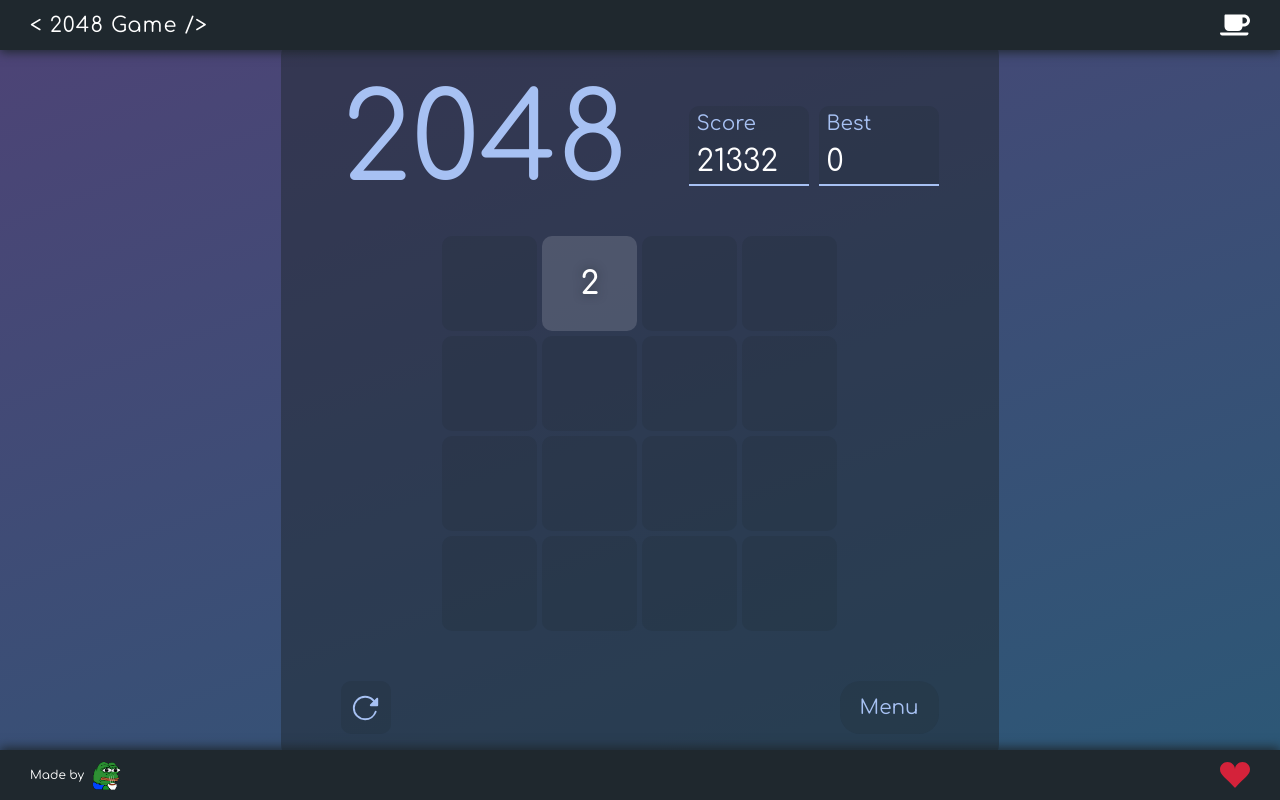
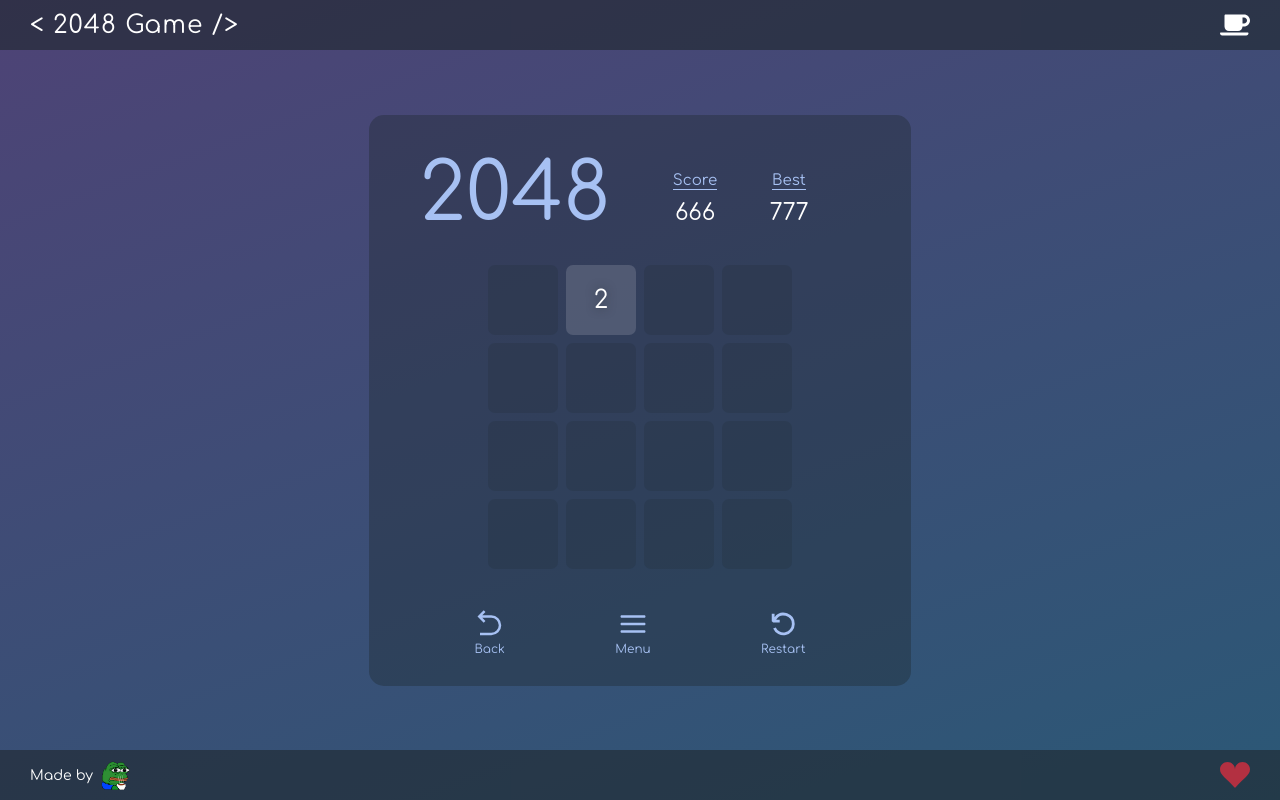
Before and after one commit to Ryabaa/2048-Game, a React (Create React App) app: page / in a window 1280 px wide. Both pictures are taken after a click on the element "Play". Built offline with nearby package versions, Linux system fonts and the light colour scheme.

Commit message:
add redesign

```diff
--- a/package.json
+++ b/package.json
@@ -2,10 +2,12 @@
     "name": "2048-game",
     "version": "0.1.0",
     "private": true,
+    "homepage": "https://ryabaa.github.io/2048-Game",
     "dependencies": {
         "@testing-library/jest-dom": "^5.16.2",
         "@testing-library/react": "^12.1.4",
         "@testing-library/user-event": "^13.5.0",
+        "gh-pages": "^4.0.0",
         "react": "^17.0.2",
         "react-dom": "^17.0.2",
         "react-icons": "^4.3.1",
@@ -15,6 +17,8 @@
     },
     "scripts": {
         "start": "react-scripts start",
+        "predeploy": "npm run build",
+        "deploy": "gh-pages -b gh-pages -d build",
         "build": "react-scripts build",
         "test": "react-scripts test",
         "eject": "react-scripts eject"
--- a/src/components/layout/Game.jsx
+++ b/src/components/layout/Game.jsx
@@ -2,7 +2,9 @@ import { useContext } from "react";
 import { GameContext } from "../game/GameContext.jsx";
 
 import { IconContext } from "react-icons/lib";
-import { IoReload } from "react-icons/io5";
+import { RiArrowGoBackLine } from "react-icons/ri";
+import { CgMenu } from "react-icons/cg";
+import { VscDebugRestart } from "react-icons/vsc";
 
 import Piece from "./Piece.jsx";
 
@@ -16,11 +18,11 @@ function Game() {
                 <div className="score">
                     <div className="score-container">
                         <p className="score__text">Score</p>
-                        <p className="score__number">21332</p>
+                        <p className="score__number">666</p>
                     </div>
                     <div className="score-container">
                         <p className="score__text">Best</p>
-                        <p className="score__number">0</p>
+                        <p className="score__number">777</p>
                     </div>
                 </div>
             </div>
@@ -28,12 +30,24 @@ function Game() {
                 {field.map((row, y) => row.map((number, x) => <Piece key={`${y}-${x}`} number={number} />))}
             </div>
             <div className="nav-container">
-                <button className="nav__res-btn">
-                    <IconContext.Provider value={{ className: "nav__res-btn-icon" }}>
-                        <IoReload />
+                <button className="nav__button">
+                    <IconContext.Provider value={{ className: "nav__button-icon" }}>
+                        <RiArrowGoBackLine />
                     </IconContext.Provider>
+                    <p>Back</p>
                 </button>
-                <button className="nav__menu-btn">Menu</button>
+                <button className="nav__button">
+                    <IconContext.Provider value={{ className: "nav__button-icon" }}>
+                        <CgMenu />
+                    </IconContext.Provider>
+                    <p>Menu</p>
+                </button>
+                <button className="nav__button">
+                    <IconContext.Provider value={{ className: "nav__button-icon" }}>
+                        <VscDebugRestart />
+                    </IconContext.Provider>
+                    <p>Restart</p>
+                </button>
             </div>
         </main>
     );
--- a/src/styles/style.css
+++ b/src/styles/style.css
@@ -22,6 +22,7 @@ html {
 button {
   cursor: pointer;
   border: 0;
+  padding: 0;
   background: none;
   outline: none;
 }
@@ -47,9 +48,7 @@ body {
 }
 
 .header {
-  background-color: #1f282e;
-  -webkit-box-shadow: 0 2px 10px #1f282e;
-          box-shadow: 0 2px 10px #1f282e;
+  background-color: #1f282e9d;
   height: 50px;
   display: -webkit-box;
   display: -ms-flexbox;
@@ -69,7 +68,7 @@ body {
 
 .header__title {
   color: #ffffff;
-  font-size: 21px;
+  font-size: 25px;
   letter-spacing: 1px;
 }
 
@@ -195,9 +194,9 @@ body {
 }
 
 .main {
-  background-color: #1f282e7e;
-  border-radius: 20px;
-  padding: 60px 60px 30px;
+  background-color: #1f282e60;
+  border-radius: 15px;
+  padding: 50px 50px 30px;
   display: -webkit-box;
   display: -ms-flexbox;
   display: flex;
@@ -211,16 +210,14 @@ body {
   -webkit-box-pack: justify;
       -ms-flex-pack: justify;
           justify-content: space-between;
-  row-gap: 50px;
+  row-gap: 40px;
   width: -webkit-min-content;
   width: -moz-min-content;
   width: min-content;
 }
 
 .footer {
-  -webkit-box-shadow: 0 -2px 10px #1f282e;
-          box-shadow: 0 -2px 10px #1f282e;
-  background-color: #1f282e;
+  background-color: #1f282e9d;
   height: 50px;
   display: -webkit-box;
   display: -ms-flexbox;
@@ -251,7 +248,7 @@ body {
 
 .footer__text {
   color: #ffffff;
-  font-size: 12px;
+  font-size: 14px;
 }
 
 .footer__img {
@@ -261,13 +258,13 @@ body {
 .footer__icon {
   width: 30px;
   height: 30px;
-  color: #d4223a;
+  color: #b33041;
 }
 
 .title {
-  font-size: 120px;
+  font-size: 80px;
   color: #a7c1f3;
-  line-height: 90px;
+  line-height: 60px;
 }
 
 .info-container {
@@ -277,25 +274,22 @@ body {
   -webkit-box-align: end;
       -ms-flex-align: end;
           align-items: end;
-  -webkit-column-gap: 60px;
-          column-gap: 60px;
+  -webkit-column-gap: 10px;
+          column-gap: 10px;
 }
 
 .score {
   display: -webkit-box;
   display: -ms-flexbox;
   display: flex;
-  -webkit-column-gap: 10px;
-          column-gap: 10px;
+  row-gap: 10px;
+  min-width: 240px;
+  -webkit-box-pack: space-evenly;
+      -ms-flex-pack: space-evenly;
+          justify-content: space-evenly;
 }
 
 .score-container {
-  height: 80px;
-  width: 120px;
-  background-color: #1f282e2f;
-  border-bottom: #a7c1f3 2px solid;
-  padding: 3px 8px;
-  border-radius: 10px 10px 0 0;
   display: -webkit-box;
   display: -ms-flexbox;
   display: flex;
@@ -306,71 +300,45 @@ body {
   -webkit-box-pack: center;
       -ms-flex-pack: center;
           justify-content: center;
-  -webkit-box-align: start;
-      -ms-flex-align: start;
-          align-items: start;
+  -webkit-box-align: center;
+      -ms-flex-align: center;
+          align-items: center;
   row-gap: 10px;
 }
 
 .score__text {
   color: #a7c1f3;
-  font-size: 20px;
+  border-bottom: #a7c1f3 1px solid;
+  font-size: 15px;
 }
 
 .score__number {
   color: #ffffff;
-  font-size: 30px;
+  font-size: 23px;
 }
 
 .nav-container {
   display: -webkit-box;
   display: -ms-flexbox;
   display: flex;
-  -webkit-box-pack: justify;
-      -ms-flex-pack: justify;
-          justify-content: space-between;
   width: 100%;
+  -ms-flex-pack: distribute;
+      justify-content: space-around;
 }
 
-.nav__res-btn {
-  border-radius: 10px;
-  padding: 5px 10px 2px;
-  background: #1f282e2f;
+.nav__button {
+  color: #a7c1f3;
   -webkit-transition: all 0.4s ease;
   transition: all 0.4s ease;
 }
 
-.nav__res-btn:hover {
-  background: #a7c2f386;
-  -webkit-box-shadow: #a7c2f386 0px 1px 20px;
-          box-shadow: #a7c2f386 0px 1px 20px;
-}
-
-.nav__res-btn:hover .nav__res-btn-icon {
+.nav__button:hover {
   color: #ffffff;
 }
 
-.nav__res-btn-icon {
-  color: #a7c1f3;
+.nav__button-icon {
   width: 30px;
   height: 30px;
-}
-
-.nav__menu-btn {
-  color: #a7c1f3;
-  background: #1f282e2f;
-  border-radius: 20px;
-  padding: 15px 20px;
-  font-size: 20px;
-  -webkit-transition: all 0.4s ease;
-  transition: all 0.4s ease;
-}
-
-.nav__menu-btn:hover {
-  color: #ffffff;
-  background: #a7c2f386;
-  -webkit-box-shadow: #a7c2f386 0px 1px 20px;
-          box-shadow: #a7c2f386 0px 1px 20px;
 }
 
 .field {
@@ -382,16 +350,16 @@ body {
   -ms-grid-rows: (auto)[var];
       grid-template-rows: repeat(var(--field-size), auto);
   border-radius: 20px;
-  row-gap: 5px;
-  -webkit-column-gap: 5px;
-          column-gap: 5px;
+  row-gap: 8px;
+  -webkit-column-gap: 8px;
+          column-gap: 8px;
 }
 
 .field__piece {
   background-color: #1f282e2f;
-  border-radius: 10px;
-  width: 95px;
-  height: 95px;
+  border-radius: 7px;
+  width: 70px;
+  height: 70px;
   display: -webkit-box;
   display: -ms-flexbox;
   display: flex;
@@ -402,8 +370,8 @@ body {
       -ms-flex-align: center;
           align-items: center;
   color: #ffffff;
-  font-size: 32px;
-  font-weight: 600;
+  font-size: 25px;
+  font-weight: 400;
   text-shadow: 0px 0.1px 10px #1f282e9c;
 }
 /*# sourceMappingURL=style.css.map */
--- a/src/styles/style.scss
+++ b/src/styles/style.scss
@@ -23,6 +23,7 @@ html {
 button {
     cursor: pointer;
     border: 0;
+    padding: 0;
     background: none;
     outline: none;
 }
@@ -41,8 +42,7 @@ body {
 }
 
 .header {
-    background-color: #1f282e;
-    box-shadow: 0 2px 10px #1f282e;
+    background-color: #1f282e9d;
     height: 50px;
     display: flex;
     align-items: center;
@@ -54,7 +54,7 @@ body {
     left: 0;
     &__title {
         color: #ffffff;
-        font-size: 21px;
+        font-size: 25px;
         letter-spacing: 1px;
     }
     &__icon {
@@ -138,20 +138,19 @@ body {
 }
 
 .main {
-    background-color: #1f282e7e;
-    border-radius: 20px;
-    padding: 60px 60px 30px;
+    background-color: #1f282e60;
+    border-radius: 15px;
+    padding: 50px 50px 30px;
     display: flex;
     flex-direction: column;
     align-items: center;
     justify-content: space-between;
-    row-gap: 50px;
+    row-gap: 40px;
     width: min-content;
 }
 
 .footer {
-    box-shadow: 0 -2px 10px #1f282e;
-    background-color: #1f282e;
+    background-color: #1f282e9d;
     height: 50px;
     display: flex;
     align-items: center;
@@ -168,7 +167,7 @@ body {
     }
     &__text {
         color: #ffffff;
-        font-size: 12px;
+        font-size: 14px;
     }
     &__img {
         height: 30px;
@@ -176,83 +175,60 @@ body {
     &__icon {
         width: 30px;
         height: 30px;
-        color: #d4223a;
+        color: #b33041;
     }
 }
 
 .title {
-    font-size: 120px;
+    font-size: 80px;
     color: #a7c1f3;
-    line-height: 90px;
+    line-height: 60px;
 }
 
 .info-container {
     display: flex;
     align-items: end;
-    column-gap: 60px;
+    column-gap: 10px;
 }
 
 .score {
     display: flex;
-    column-gap: 10px;
+    row-gap: 10px;
+    min-width: 240px;
+    justify-content: space-evenly;
     &-container {
-        height: 80px;
-        width: 120px;
-        background-color: #1f282e2f;
-        border-bottom: #a7c1f3 2px solid;
-        padding: 3px 8px;
-        border-radius: 10px 10px 0 0;
         display: flex;
         flex-direction: column;
         justify-content: center;
-        align-items: start;
+        align-items: center;
         row-gap: 10px;
     }
     &__text {
         color: #a7c1f3;
-        font-size: 20px;
+        border-bottom: #a7c1f3 1px solid;
+        font-size: 15px;
     }
     &__number {
         color: #ffffff;
-        font-size: 30px;
+        font-size: 23px;
     }
 }
 
 .nav {
     &-container {
         display: flex;
-        justify-content: space-between;
         width: 100%;
+        justify-content: space-around;
     }
-    &__res-btn {
-        border-radius: 10px;
-        padding: 5px 10px 2px;
-        background: #1f282e2f;
-        @include slowTrans();
-        &:hover {
-            background: #a7c2f386;
-            box-shadow: #a7c2f386 0px 1px 20px;
-            .nav__res-btn-icon {
-                color: #ffffff;
-            }
-        }
-        &-icon {
-            color: #a7c1f3;
-            width: 30px;
-            height: 30px;
-        }
-    }
-    &__menu-btn {
+    &__button {
         color: #a7c1f3;
-        background: #1f282e2f;
-        border-radius: 20px;
-        padding: 15px 20px;
-        font-size: 20px;
         @include slowTrans();
         &:hover {
             color: #ffffff;
-            background: #a7c2f386;
-            box-shadow: #a7c2f386 0px 1px 20px;
+        }
+        &-icon {
+            width: 30px;
+            height: 30px;
         }
     }
 }
@@ -263,19 +239,19 @@ body {
     grid-template-columns: repeat(var(--field-size), auto);
     grid-template-rows: repeat(var(--field-size), auto);
     border-radius: 20px;
-    row-gap: 5px;
-    column-gap: 5px;
+    row-gap: 8px;
+    column-gap: 8px;
     &__piece {
         background-color: #1f282e2f;
-        border-radius: 10px;
-        width: 95px;
-        height: 95px;
+        border-radius: 7px;
+        width: 70px;
+        height: 70px;
         display: flex;
         justify-content: center;
         align-items: center;
         color: #ffffff;
-        font-size: 32px;
-        font-weight: 600;
+        font-size: 25px;
+        font-weight: 400;
         text-shadow: 0px 0.1px 10px #1f282e9c;
     }
 }
```
Also changed, not shown: src/utils/colors.js (+13 -12 lines), 11 other files (tests, documents, lock files or other folders). Lines whose indentation alone changed are shown as unchanged.
